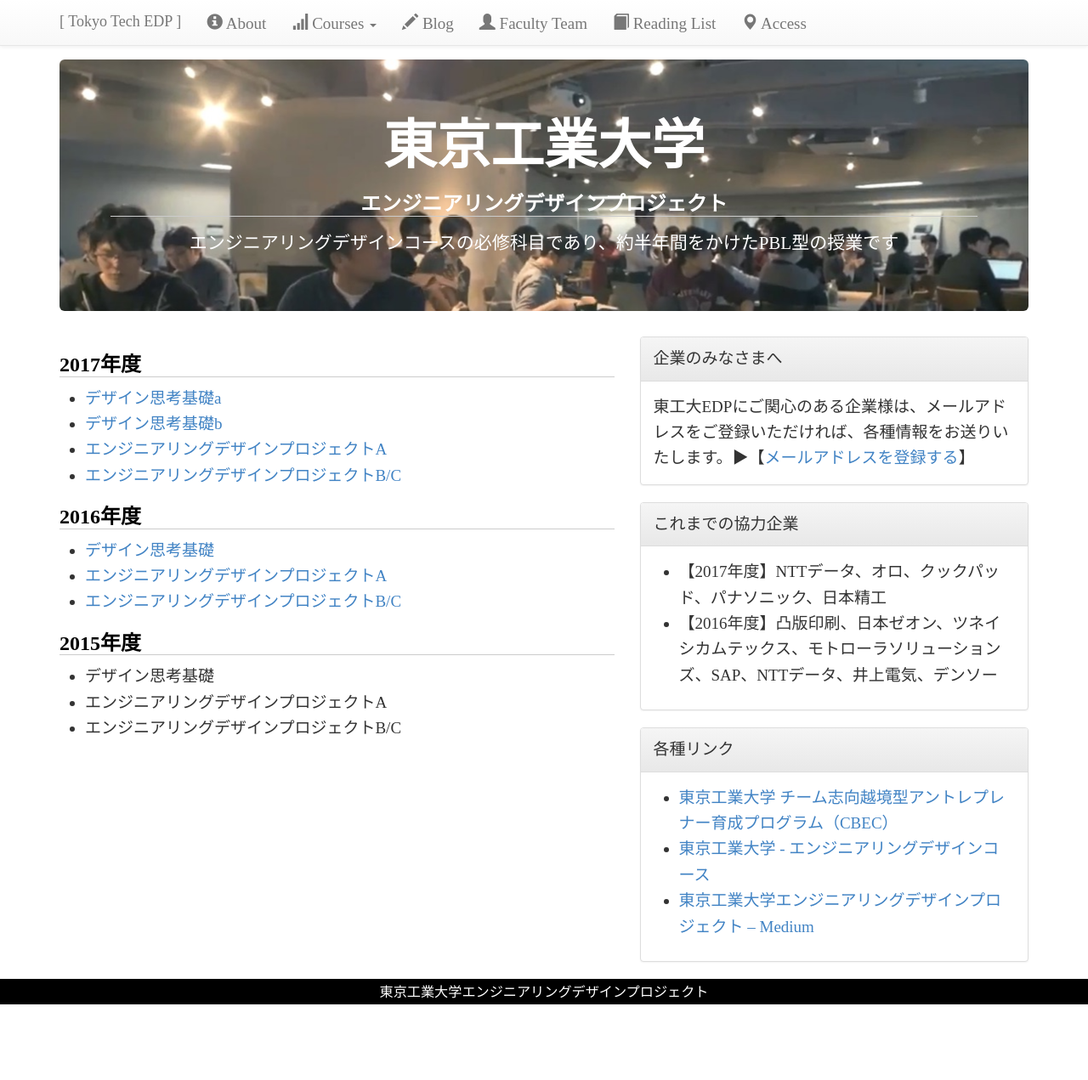
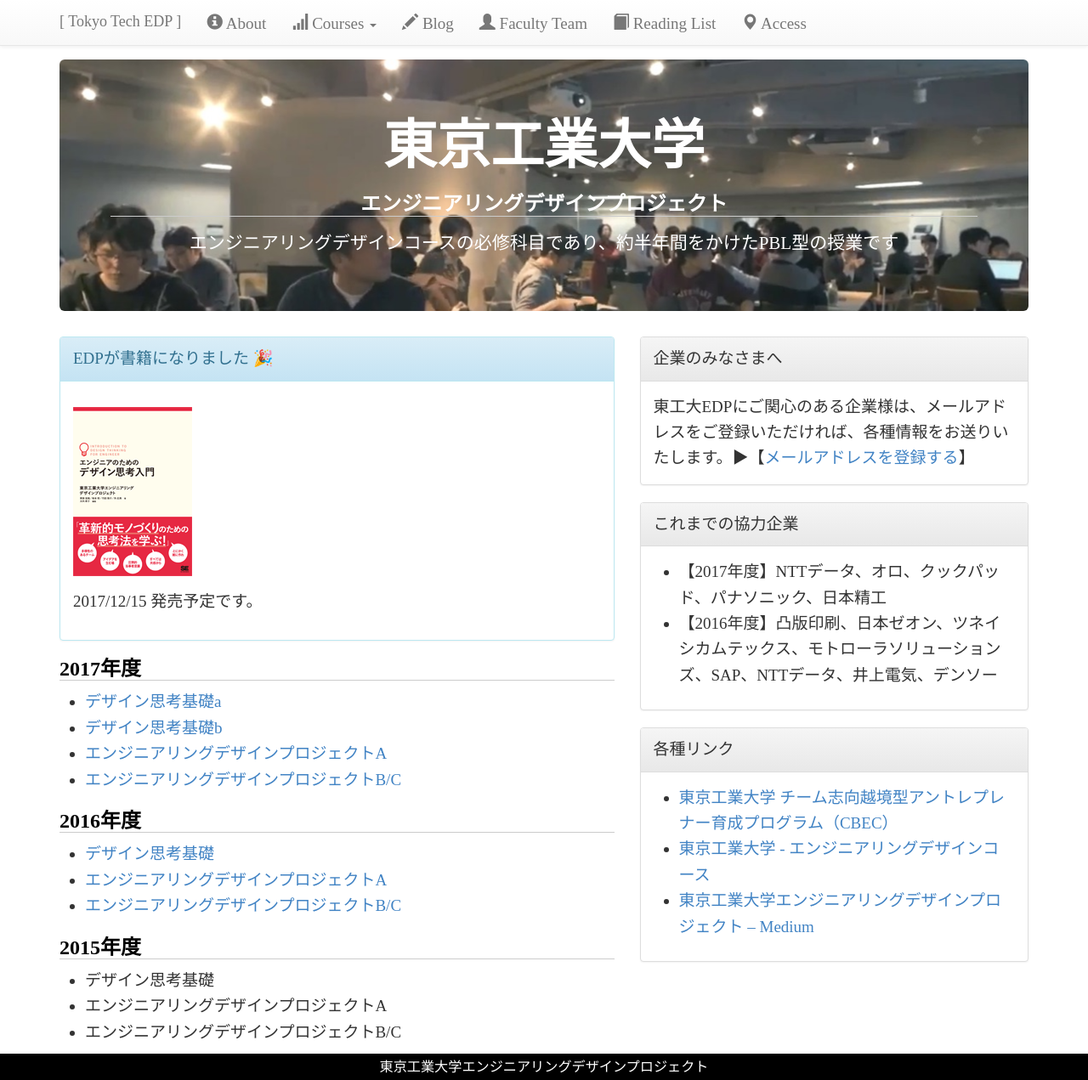
Before and after one commit to titech-edp/titech-edp.github.io, a Jekyll site: the page built from index.md, in a window 1280 px wide and 1271 px high. Shown: the whole window at 85% size. Built offline with Jekyll 4.4.1, drawn with Linux system fonts in a browser that asks for light colours; emoji names are drawn with the system emoji font.

Commit message:
Add edp-book

```diff
--- a/index.md
+++ b/index.md
@@ -1,12 +1,19 @@
 ---
 layout: default
 ---
-
 
 <div class="row">
 
 <div class="col-md-7">
 
+<div class="panel panel-info">
+  <div class="panel-heading">EDPが書籍になりました :tada: </div>
+  <div class="panel-body">
+<p><a href="http://www.shoeisha.co.jp/book/detail/9784798153858"><img src="images/edp-book.png" /></a></p>
+
+<p>2017/12/15 発売予定です。</p>
+  </div>
+</div>
 <h2>2017年度</h2>
 <ul>
 <li><a href="/2017-dtf-a/">デザイン思考基礎a</a></li>
```
Also changed, not shown: reading-list/index.md (+8 -0 lines), images/edp-book.png (added), reading-list/edp-book.png (added).
